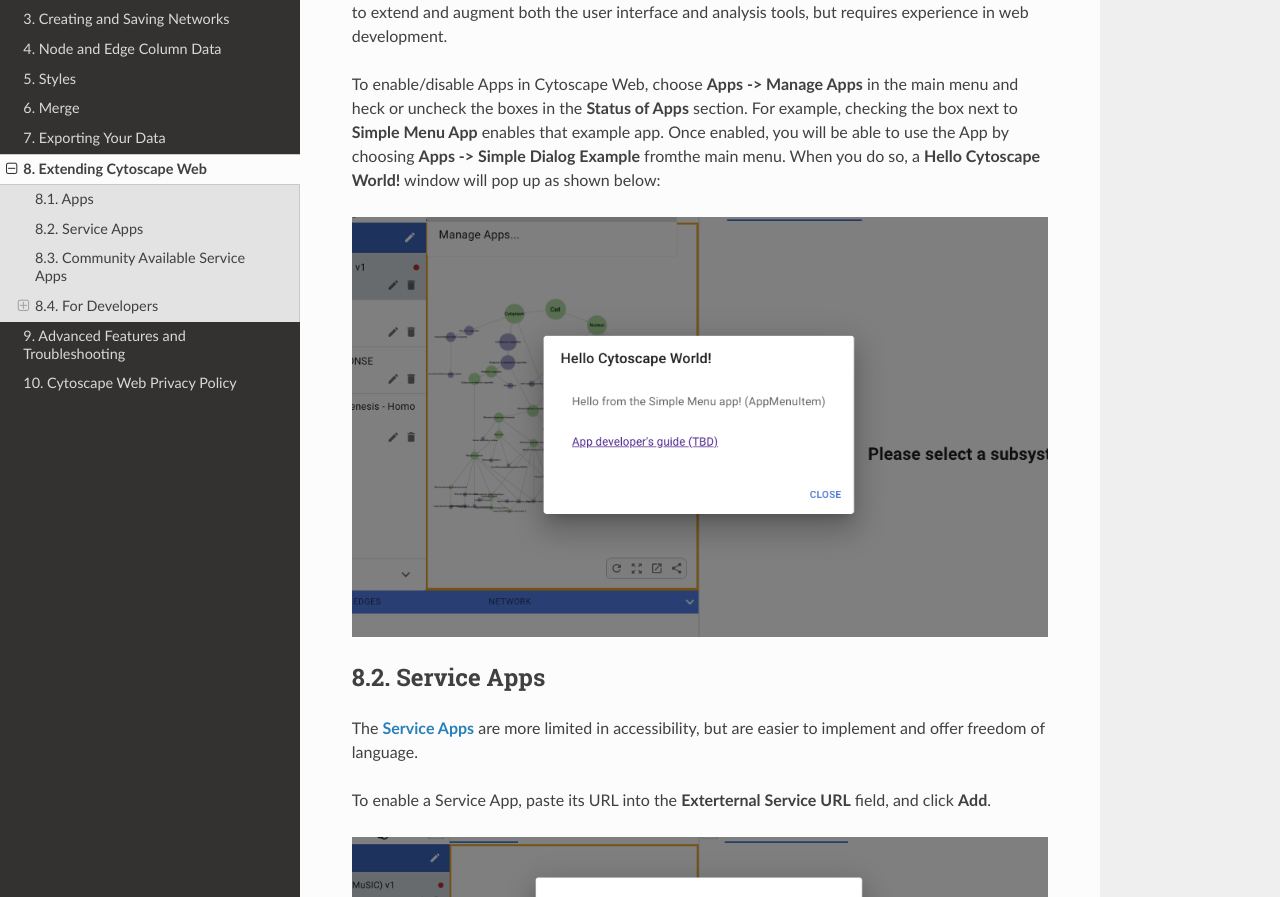
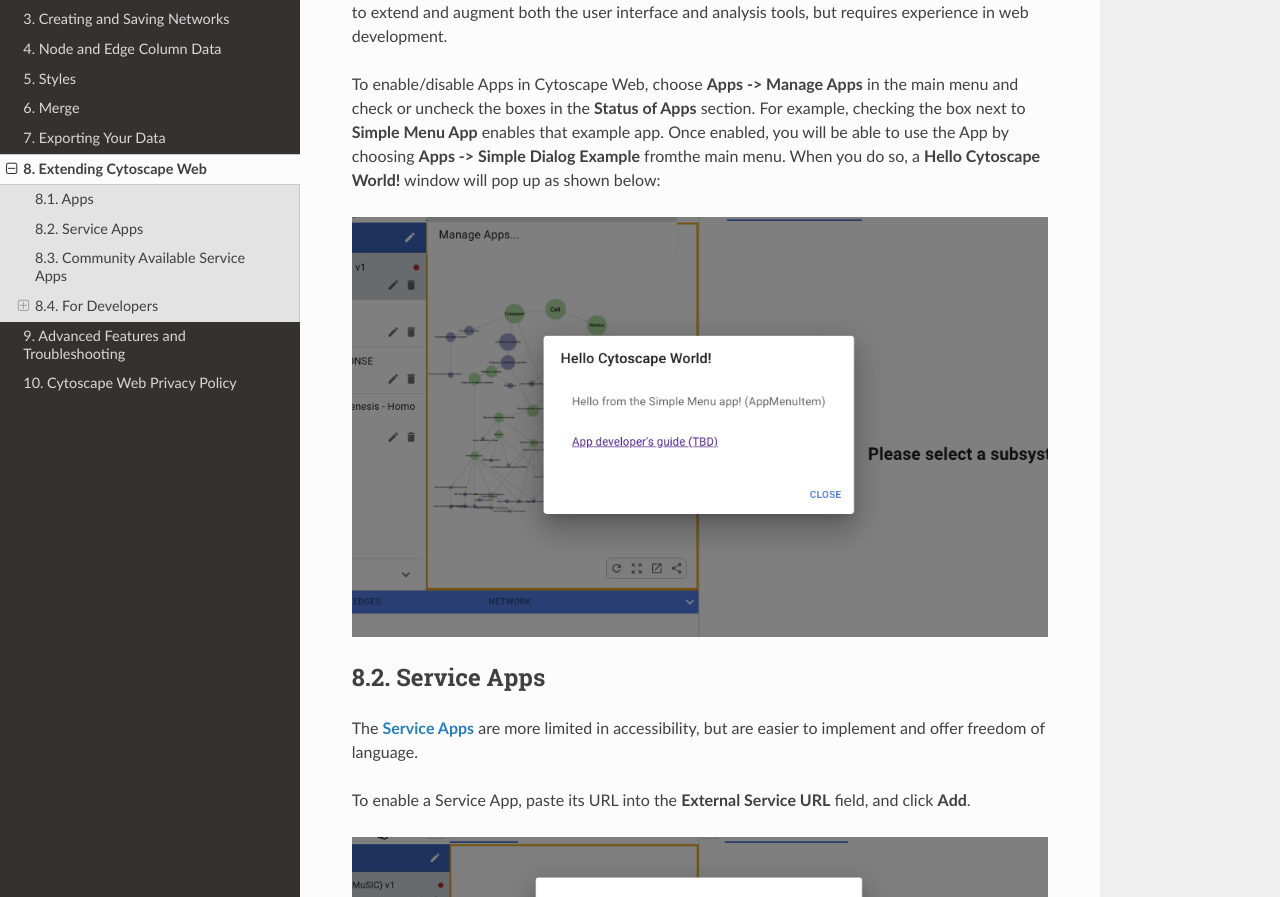
Before and after one commit to cytoscape/web-cytoscape-manual, a Sphinx documentation site: the page built from docs/Extending.md, in a window 1280 px wide and 1400 px high. Shown: the part 311-1208 px from the top of the window. Built offline with Sphinx 7.4.7 and the Read the Docs theme 3.1.0, drawn with Linux system fonts in a browser that asks for light colours.

Commit message:
fixed typo replacing heck with check and Exterternal with External

```diff
--- a/docs/Extending.md
+++ b/docs/Extending.md
@@ -12,7 +12,7 @@
 most access to Cytoscape Web APIs to extend and augment both the user interface and analysis tools, but requires experience
 in web development.
 
-To enable/disable Apps in Cytoscape Web, choose **Apps -> Manage Apps** in the main menu and heck or uncheck the boxes in the **Status of Apps** section. For example,
+To enable/disable Apps in Cytoscape Web, choose **Apps -> Manage Apps** in the main menu and check or uncheck the boxes in the **Status of Apps** section. For example,
 checking the box next to **Simple Menu App** enables that example app. Once enabled, you will be able to use the App by choosing **Apps -> Simple Dialog Example** fromthe main menu. When you do so, a **Hello Cytoscape World!** window will pop up as shown below:
 
 ![](_static/images/Extending/hello_cytoscape.png)
@@ -23,7 +23,7 @@
 The **[Service Apps](Extending.md#writing_service_apps)** are more limited in accessibility, but are easier
  to implement and offer freedom of language.
 
-To enable a Service App, paste its URL into the **Exterternal Service URL** field, and click **Add**.
+To enable a Service App, paste its URL into the **External Service URL** field, and click **Add**.
 
 ![](_static/images/Extending/add_service_app.png)
 
```
